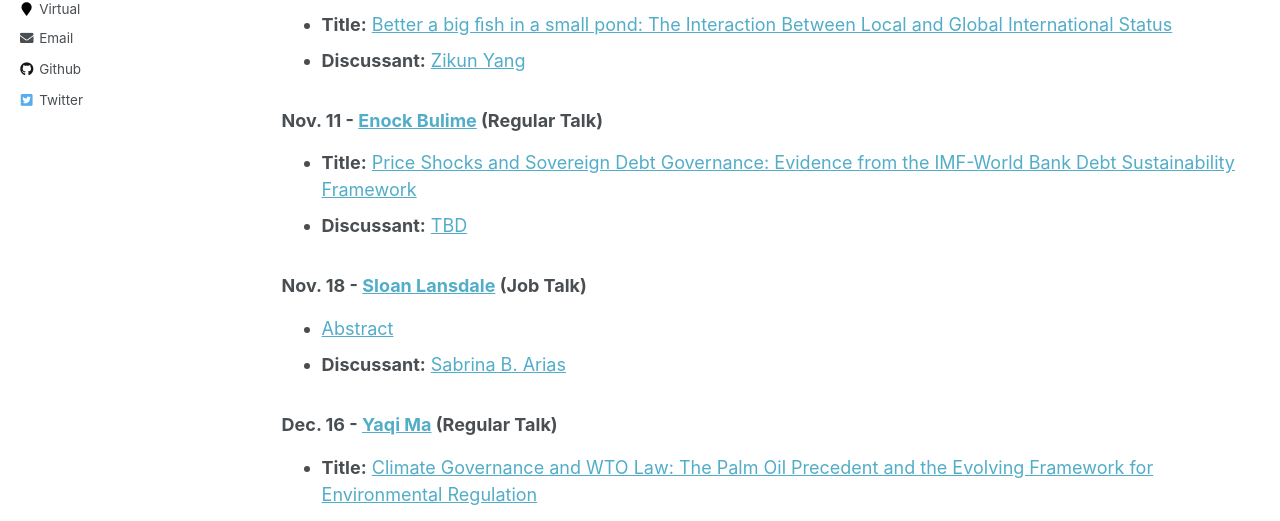
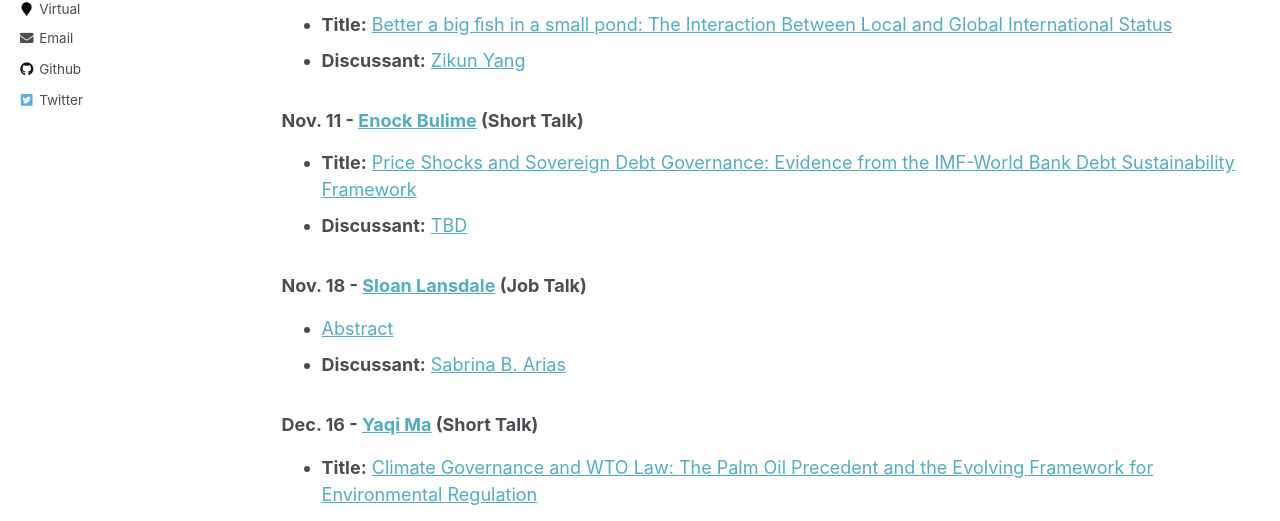
Before and after one commit to IO-workshop/IO-workshop.github.io, a Jekyll site: the page built from _pages/schedule.md, in a window 1280 px wide and 1106 px high. Shown: the part 283-804 px from the top of the window. Built offline with Jekyll 4.4.1, drawn with Linux system fonts in a browser that asks for light colours.

Commit message:
update schedule.md

```diff
--- a/_pages/schedule.md
+++ b/_pages/schedule.md
@@ -12,7 +12,7 @@ Fall 2026 meetings will be held on Wednesdays at 11:00am (ET), beginning October
 - **Title:** [Better a big ﬁsh in a small pond: The Interaction Between Local and Global International Status](https://io-workshop.github.io/files/Fall_2026/Paper_Acevedo.pdf)
 - **Discussant:** [Zikun Yang](https://cwp.sipa.columbia.edu/directory/zikun-yang)
 
-### Nov. 11 - [Enock Bulime](https://sites.google.com/view/enockbulime/home?pli=1&authuser=0) (Regular Talk)
+### Nov. 11 - [Enock Bulime](https://sites.google.com/view/enockbulime/home?pli=1&authuser=0) (Short Talk)
 
 - **Title:** [Price Shocks and Sovereign Debt Governance: Evidence from the IMF-World Bank Debt Sustainability Framework](https://io-workshop.github.io/files/Fall_2026/Enock_W.N._Bulime_paper.pdf)
 - **Discussant:** [TBD]()
@@ -22,7 +22,7 @@ Fall 2026 meetings will be held on Wednesdays at 11:00am (ET), beginning October
 - [Abstract](https://io-workshop.github.io/files/Fall_2026/Lansdale_abstract_2026.pdf)
 - **Discussant:** [Sabrina B. Arias](https://sabrinabarias.com/)
 
-### Dec. 16 - [Yaqi Ma](https://www.ie.edu/law-school/alumni-stories/yaqi-ma/) (Regular Talk)
+### Dec. 16 - [Yaqi Ma](https://www.ie.edu/law-school/alumni-stories/yaqi-ma/) (Short Talk)
 
 - **Title:** [Climate Governance and WTO Law: The Palm Oil Precedent and the Evolving Framework for Environmental Regulation](https://io-workshop.github.io/files/Fall_2026/Draft_Paper_(1st_draft)_Yaqi_Ma.doc)
 - **Discussant:** [TBD]()
```
